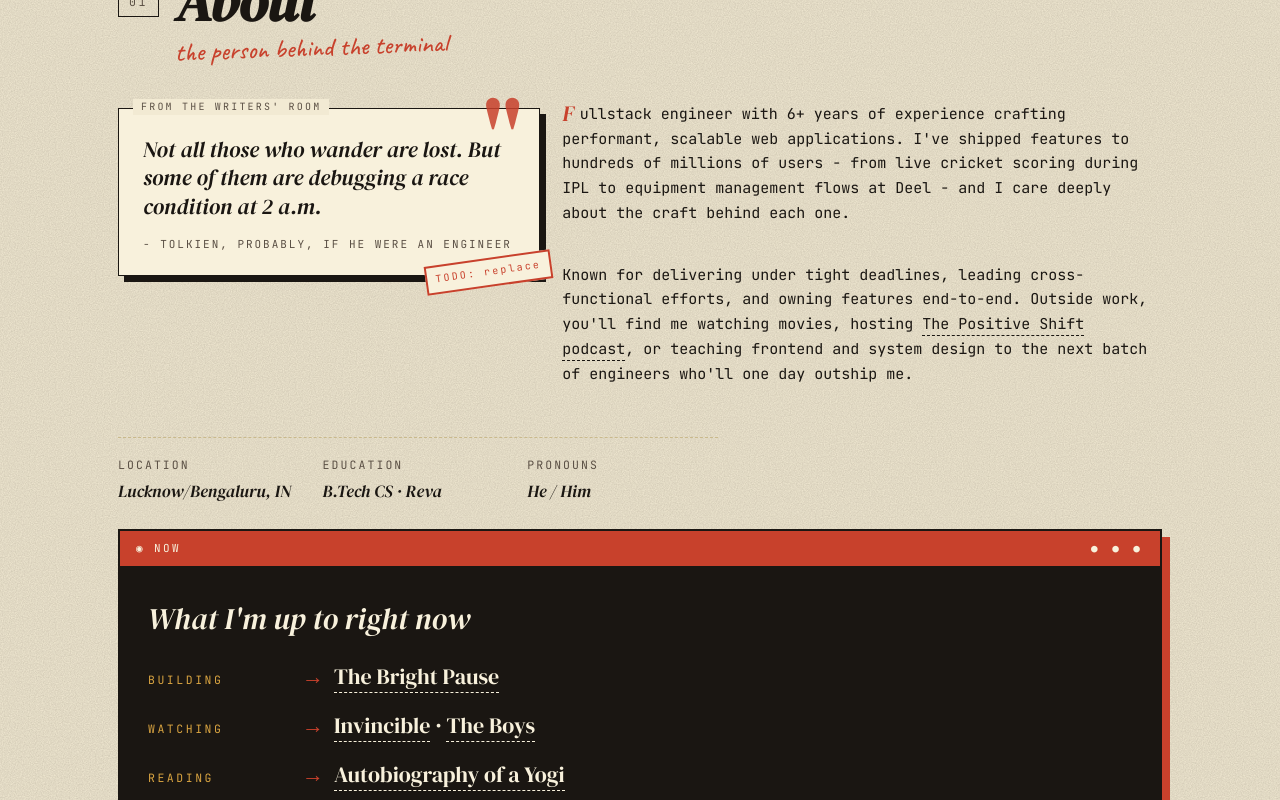
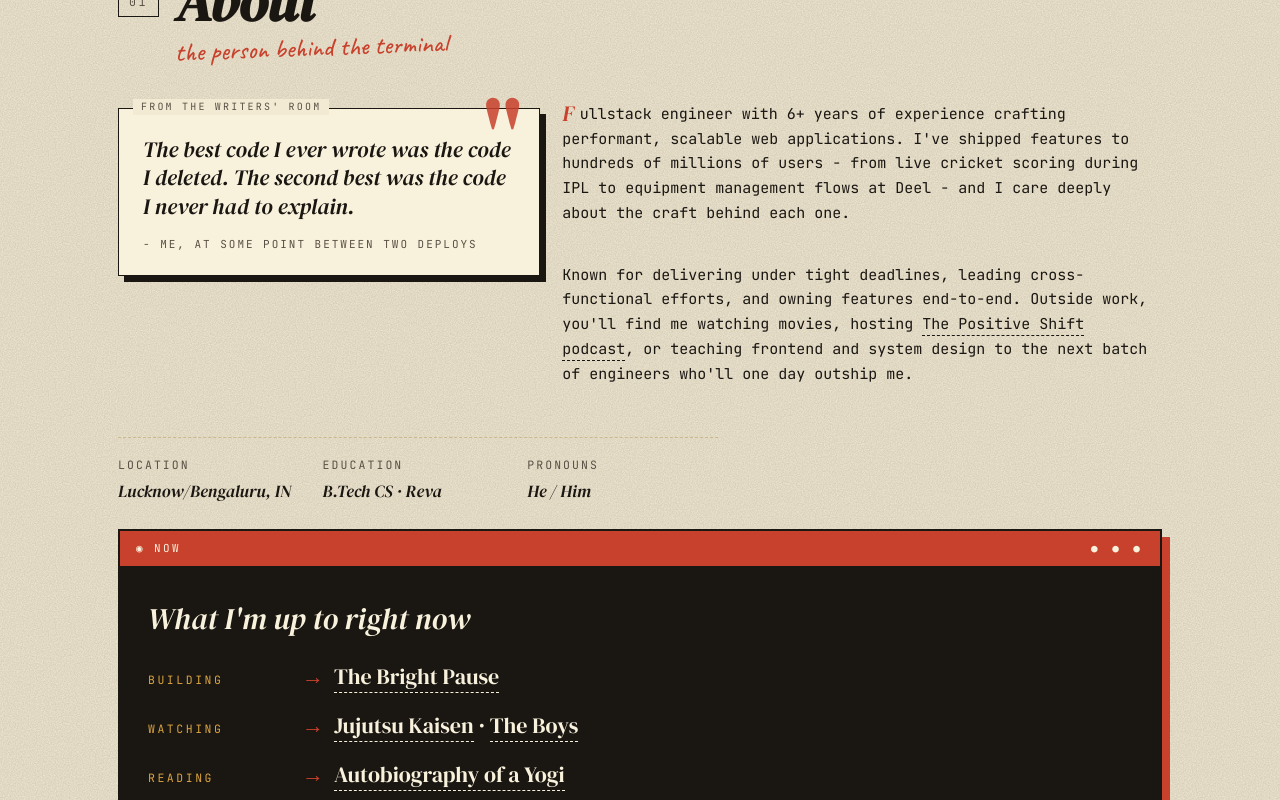
Before and after one commit to SBagaria2710/portfolio, a React (Vite) app: page / in a window 1280 px wide. Shown: the part 820-1620 px from the top of the page. Built offline with nearby package versions, Linux system fonts and the light colour scheme.

Commit message:
Make minor copy changes and add resume

```diff
--- a/src/components/Footer.tsx
+++ b/src/components/Footer.tsx
@@ -22,6 +22,7 @@ export default function Footer({
             <a href="https://x.com/SBagaria2710" target="_blank" rel="noopener noreferrer">twitter/x</a><span className="dot">●</span>
             <a href="https://letterboxd.com/SBagaria2710/" target="_blank" rel="noopener noreferrer">Letterboxd</a><span className="dot">●</span>
             <a href="https://codepen.io/iShashwat" target="_blank" rel="noopener noreferrer">codepen</a><span className="dot">●</span>
+            <a href="https://drive.google.com/file/d/16FIIgO47FStMRIyDDHqm2mvyS33dBrHY/view?usp=sharing" target="_blank" rel="noopener noreferrer">resume</a><span className="dot">●</span>
             <a className="link" href="https://calendly.com/sbagaria2710/discovery-call-shashwat" target="_blank" rel="noopener noreferrer">book a call →</a>
           </nav>
         </div>
@@ -29,7 +30,7 @@ export default function Footer({
           <p className="foot-p" style={{ fontFamily: 'var(--display)', fontStyle: 'italic', fontSize: '22px', color: 'var(--ink)', lineHeight: 1.4 }}>
             &ldquo;An open road at sunset. Wind in your hair. Nothing in your way, except horizon.&rdquo;
           </p>
-          <p className="foot-credit">© 2026 · built by hand · no frameworks were harmed</p>
+          <p className="foot-credit">© 2026 · built by hand · one component at a time</p>
         </div>
       </div>
 
--- a/src/components/sections/About.tsx
+++ b/src/components/sections/About.tsx
@@ -6,7 +6,6 @@ function Link({ href, children }: LinkProps) {
   return <a className="inline-ref" href={href} target="_blank" rel="noopener noreferrer">{children}</a>;
 }
 
-// https://www.goodreads.com/book/show/639864.Autobiography_of_a_Yogi
 
 export default function About() {
   return (
@@ -28,10 +27,9 @@ export default function About() {
           <div className="quote-card reveal">
             <span className="qmark">"</span>
             <blockquote>
-              Not all those who wander are lost. But some of them are debugging a race condition at 2 a.m.
+              The best code I ever wrote was the code I deleted. The second best was the code I never had to explain.
             </blockquote>
-            <cite>- Tolkien, probably, if he were an engineer</cite>
-            <span className="stamp-todo">TODO: replace</span>
+            <cite>- me, at some point between two deploys</cite>
           </div>
 
           <p className="b reveal">
@@ -66,7 +64,7 @@ export default function About() {
               <dt>Watching</dt>
               <dd>
                 <span className="arrow">→</span>
-                <Link href="https://www.imdb.com/title/tt6741278/">Invincible</Link>
+                <Link href="https://www.imdb.com/title/tt12343534/episodes/?season=3">Jujutsu Kaisen</Link>
                 {' · '}
                 <Link href="https://www.imdb.com/title/tt1190634/">The Boys</Link>
               </dd>
--- a/src/components/sections/Listen.tsx
+++ b/src/components/sections/Listen.tsx
@@ -3,7 +3,7 @@ export default function Listen() {
     <section id="listen">
       <div className="frame">
         <div className="section-head reveal">
-          <span className="section-num">07</span>
+          <span className="section-num">06</span>
           <h2 className="section-title">Listen</h2>
           <p className="section-kicker">what&apos;s on while I code</p>
         </div>
--- a/src/components/sections/SideProjects.tsx
+++ b/src/components/sections/SideProjects.tsx
@@ -27,7 +27,7 @@ export default function SideProjects() {
 
           <a className="card reveal" href="https://github.com/Slurppy-Inc/" target="_blank" rel="noopener noreferrer">
             <span className="card__tag">Self · 2020</span>
-            <h3>Slurppy</h3>
+            <h3>Slurppy ↗</h3>
             <p className="yr">NextJS · PWA · GraphQL · AWS</p>
             <p className="desc">Restaurant ordering app: browse the menu, place an order, track it - all from your seat. Built two apps (Slurppy Lens + Console) and onboarded 5 restaurants across Lucknow.</p>
             <p className="stack"><span className="chip">NextJS</span><span className="chip">TypeScript</span><span className="chip">GraphQL</span><span className="chip">AWS</span></p>
```
